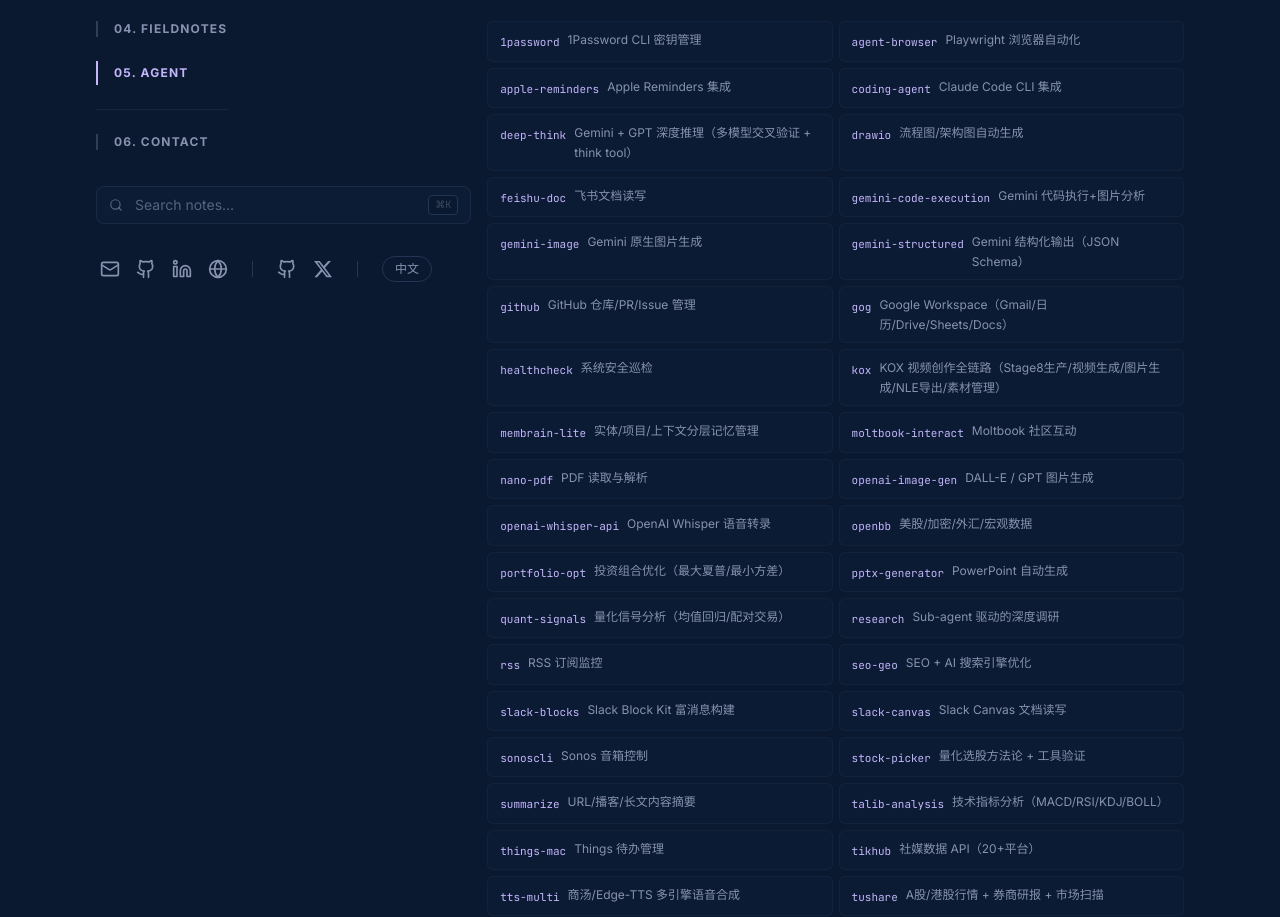
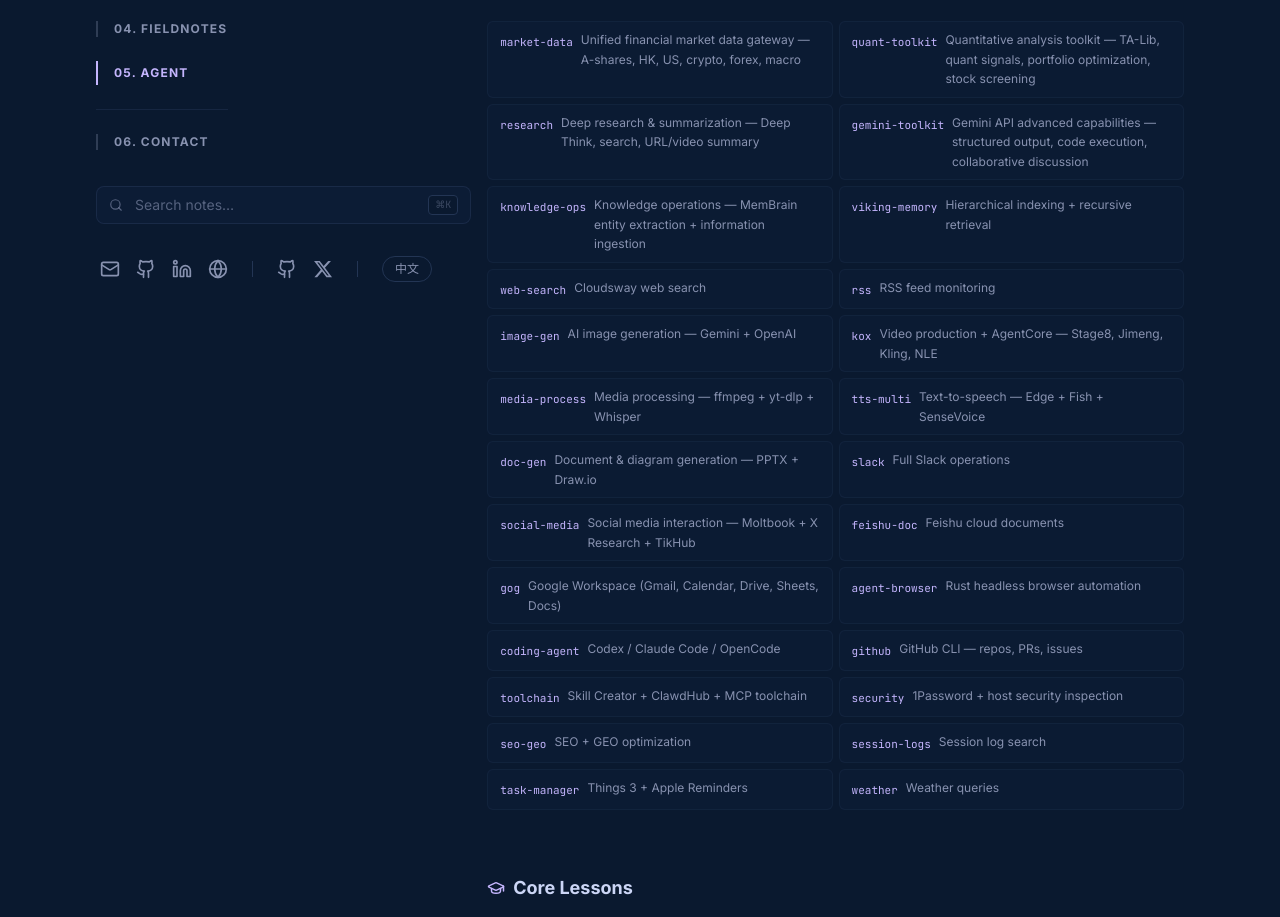
Before and after one commit to dario-github/portfolio-site, a Next.js app: page /en/agent in a window 1280 px wide. Shown: the part 507-1424 px from the top of the page. Built offline with nearby package versions, Linux system fonts and the light colour scheme.

Commit message:
feat: update agent skills (42→26) + 2 new updates
- OPENCLAW_SKILLS replaced with 26 skills across 7 domains
- Added domain + descEn fields for i18n
- agent/page.tsx: locale-aware skill descriptions
- 2 new updates: L1 eval spec + skill architecture refactor
- Build passes: 73 pages

```diff
--- a/src/app/[locale]/agent/page.tsx
+++ b/src/app/[locale]/agent/page.tsx
@@ -98,7 +98,7 @@
                 {skill.name}
               </code>
               <span className="text-xs text-[#8892b0] leading-relaxed">
-                {skill.desc}
+                {locale === "en" ? skill.descEn : skill.desc}
               </span>
             </div>
           ))}
--- a/src/data/agent.ts
+++ b/src/data/agent.ts
@@ -4,49 +4,39 @@
    ═══════════════════════════════════════════════════ */
 
 export const OPENCLAW_SKILLS = [
-  { name: "1password", desc: "1Password CLI 密钥管理" },
-  { name: "agent-browser", desc: "Playwright 浏览器自动化" },
-  { name: "apple-reminders", desc: "Apple Reminders 集成" },
-  { name: "coding-agent", desc: "Claude Code CLI 集成" },
-  { name: "deep-think", desc: "Gemini + GPT 深度推理（多模型交叉验证 + think tool）" },
-  { name: "drawio", desc: "流程图/架构图自动生成" },
-  { name: "feishu-doc", desc: "飞书文档读写" },
-  { name: "gemini-code-execution", desc: "Gemini 代码执行+图片分析" },
-  { name: "gemini-image", desc: "Gemini 原生图片生成" },
-  { name: "gemini-structured", desc: "Gemini 结构化输出（JSON Schema）" },
-  { name: "github", desc: "GitHub 仓库/PR/Issue 管理" },
-  { name: "gog", desc: "Google Workspace（Gmail/日历/Drive/Sheets/Docs）" },
-  { name: "healthcheck", desc: "系统安全巡检" },
-  { name: "kox", desc: "KOX 视频创作全链路（Stage8生产/视频生成/图片生成/NLE导出/素材管理）" },
-  { name: "membrain-lite", desc: "实体/项目/上下文分层记忆管理" },
-  { name: "moltbook-interact", desc: "Moltbook 社区互动" },
-  { name: "nano-pdf", desc: "PDF 读取与解析" },
-  { name: "openai-image-gen", desc: "DALL-E / GPT 图片生成" },
-  { name: "openai-whisper-api", desc: "OpenAI Whisper 语音转录" },
-  { name: "openbb", desc: "美股/加密/外汇/宏观数据" },
-  { name: "portfolio-opt", desc: "投资组合优化（最大夏普/最小方差）" },
-  { name: "pptx-generator", desc: "PowerPoint 自动生成" },
-  { name: "quant-signals", desc: "量化信号分析（均值回归/配对交易）" },
-  { name: "research", desc: "Sub-agent 驱动的深度调研" },
-  { name: "rss", desc: "RSS 订阅监控" },
-  { name: "seo-geo", desc: "SEO + AI 搜索引擎优化" },
-  { name: "slack-blocks", desc: "Slack Block Kit 富消息构建" },
-  { name: "slack-canvas", desc: "Slack Canvas 文档读写" },
-  { name: "sonoscli", desc: "Sonos 音箱控制" },
-  { name: "stock-picker", desc: "量化选股方法论 + 工具验证" },
-  { name: "summarize", desc: "URL/播客/长文内容摘要" },
-  { name: "talib-analysis", desc: "技术指标分析（MACD/RSI/KDJ/BOLL）" },
-  { name: "things-mac", desc: "Things 待办管理" },
-  { name: "tikhub", desc: "社媒数据 API（20+平台）" },
-  { name: "tts-multi", desc: "商汤/Edge-TTS 多引擎语音合成" },
-  { name: "tushare", desc: "A股/港股行情 + 券商研报 + 市场扫描" },
-  { name: "video-frames", desc: "视频关键帧提取" },
-  { name: "video-summarizer", desc: "视频内容智能摘要" },
-  { name: "vml-gen", desc: "Viking Memory 分层生成" },
-  { name: "vml-search", desc: "Viking Memory 两阶段检索" },
-  { name: "weather", desc: "天气查询" },
-  { name: "web-search", desc: "Brave Search API 多引擎搜索 + 结构化摘要" },
-  { name: "x-research", desc: "X/Twitter 实时研究" },
+  // Finance
+  { name: "market-data", domain: "Finance", desc: "金融市场数据统一入口，A股港股美股加密外汇宏观", descEn: "Unified financial market data gateway — A-shares, HK, US, crypto, forex, macro" },
+  { name: "quant-toolkit", domain: "Finance", desc: "量化分析工具集，TA-Lib+量化信号+组合优化+选股", descEn: "Quantitative analysis toolkit — TA-Lib, quant signals, portfolio optimization, stock screening" },
+  // Research
+  { name: "research", domain: "Research", desc: "深度研究+总结，Deep Think+搜索+URL/视频总结", descEn: "Deep research & summarization — Deep Think, search, URL/video summary" },
+  { name: "gemini-toolkit", domain: "Research", desc: "Gemini API高级能力，结构化输出+代码执行+协作研讨", descEn: "Gemini API advanced capabilities — structured output, code execution, collaborative discussion" },
+  { name: "knowledge-ops", domain: "Research", desc: "知识运维，MemBrain实体提取+信息摄入", descEn: "Knowledge operations — MemBrain entity extraction + information ingestion" },
+  { name: "viking-memory", domain: "Research", desc: "分层索引+递归检索", descEn: "Hierarchical indexing + recursive retrieval" },
+  { name: "web-search", domain: "Research", desc: "Cloudsway搜索", descEn: "Cloudsway web search" },
+  { name: "rss", domain: "Research", desc: "RSS监控", descEn: "RSS feed monitoring" },
+  // Content
+  { name: "image-gen", domain: "Content", desc: "AI图片生成，Gemini+OpenAI", descEn: "AI image generation — Gemini + OpenAI" },
+  { name: "kox", domain: "Content", desc: "视频创作+AgentCore，Stage8+即梦+可灵+NLE", descEn: "Video production + AgentCore — Stage8, Jimeng, Kling, NLE" },
+  { name: "media-process", domain: "Content", desc: "视频音频处理，ffmpeg+yt-dlp+Whisper", descEn: "Media processing — ffmpeg + yt-dlp + Whisper" },
+  { name: "tts-multi", domain: "Content", desc: "TTS，Edge+Fish+Sense", descEn: "Text-to-speech — Edge + Fish + SenseVoice" },
+  { name: "doc-gen", domain: "Content", desc: "文档图表，PPTX+Draw.io", descEn: "Document & diagram generation — PPTX + Draw.io" },
+  // Communications
+  { name: "slack", domain: "Communications", desc: "Slack完整操作", descEn: "Full Slack operations" },
+  { name: "social-media", domain: "Communications", desc: "社媒交互，Moltbook+X研究+TikHub", descEn: "Social media interaction — Moltbook + X Research + TikHub" },
+  { name: "feishu-doc", domain: "Communications", desc: "飞书云文档", descEn: "Feishu cloud documents" },
+  { name: "gog", domain: "Communications", desc: "Google Workspace", descEn: "Google Workspace (Gmail, Calendar, Drive, Sheets, Docs)" },
+  // Development
+  { name: "agent-browser", domain: "Development", desc: "Rust headless browser", descEn: "Rust headless browser automation" },
+  { name: "coding-agent", domain: "Development", desc: "Codex/Claude Code/OpenCode", descEn: "Codex / Claude Code / OpenCode" },
+  { name: "github", domain: "Development", desc: "gh CLI", descEn: "GitHub CLI — repos, PRs, issues" },
+  { name: "toolchain", domain: "Development", desc: "Skill Creator+ClawdHub+MCP", descEn: "Skill Creator + ClawdHub + MCP toolchain" },
+  // Security
+  { name: "security", domain: "Security", desc: "1Password+主机巡检", descEn: "1Password + host security inspection" },
+  // Utility
+  { name: "seo-geo", domain: "Utility", desc: "SEO+GEO优化", descEn: "SEO + GEO optimization" },
+  { name: "session-logs", domain: "Utility", desc: "日志搜索", descEn: "Session log search" },
+  { name: "task-manager", domain: "Utility", desc: "Things 3+Reminders", descEn: "Things 3 + Apple Reminders" },
+  { name: "weather", domain: "Utility", desc: "天气", descEn: "Weather queries" },
 ];
 
 export const CORE_LESSONS = [
--- a/src/data/updates.ts
+++ b/src/data/updates.ts
@@ -16,6 +16,24 @@
 }
 
 export const UPDATES: Update[] = [
+  {
+    date: "2026-03-01",
+    type: "project",
+    title: "智能评估体系 L1 规格设计",
+    titleEn: "Intelligent Evaluation System L1 Spec",
+    brief: "操作规则(O-rules)与预测规则(R-rules)正式分离，L1实现规格草案完成",
+    briefEn: "Decoupled operation rules from prediction rules. L1 implementation spec drafted.",
+    tags: ["Quantitative", "Systems"],
+  },
+  {
+    date: "2026-02-28",
+    type: "milestone",
+    title: "Skill 架构重构: 60→26",
+    titleEn: "Skill Architecture Refactor: 60→26",
+    brief: "7域26技能，消除冗余合并",
+    briefEn: "7 domains, 26 skills. Strategic merging eliminated redundancy.",
+    tags: ["Agent Infrastructure"],
+  },
   {
     date: "2026-02-27",
     type: "milestone",
```
